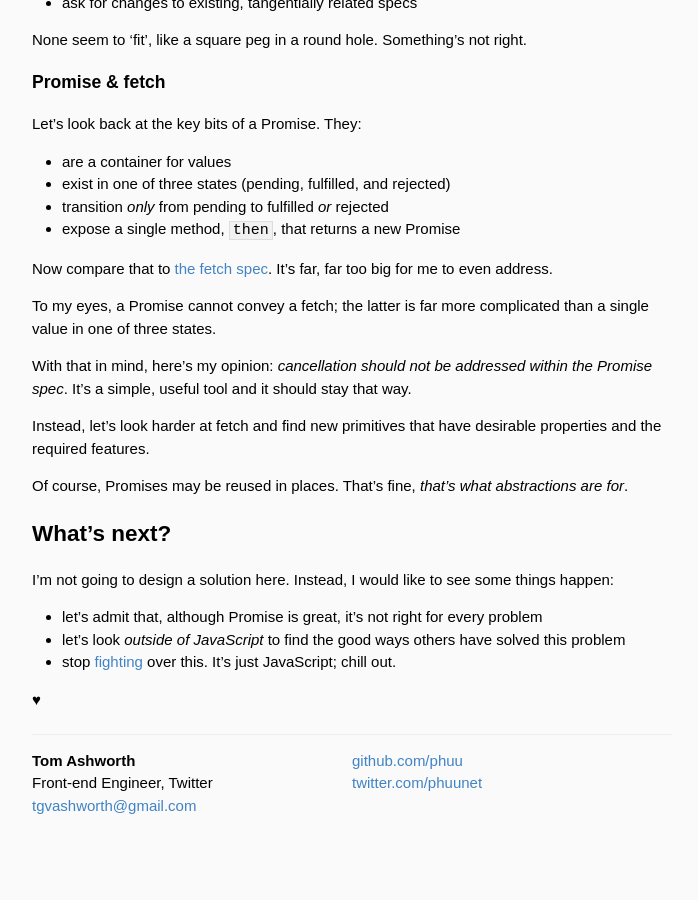
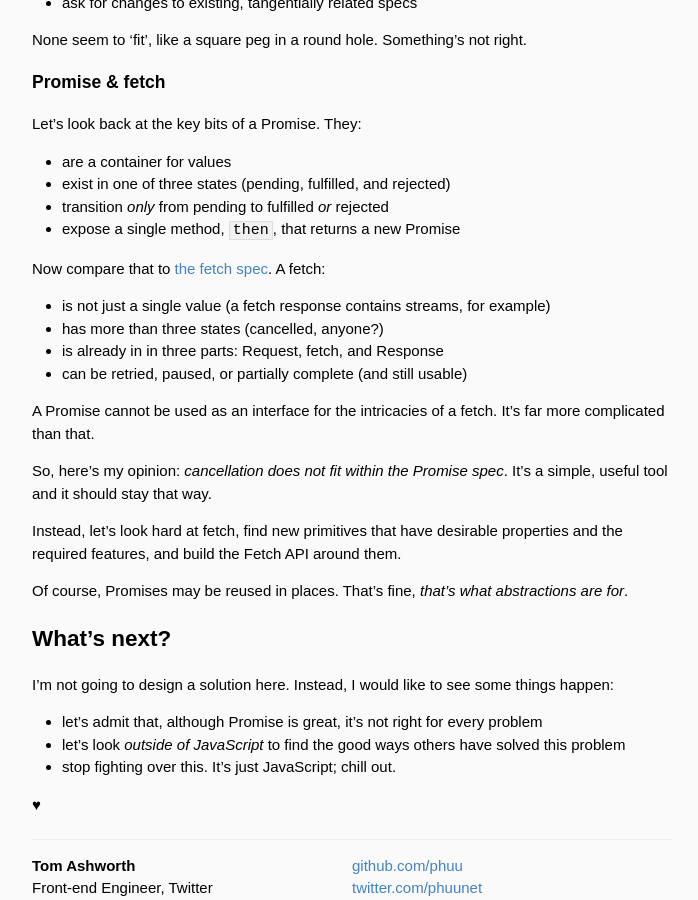
Before and after one commit to tgvashworth/tgvashworth.github.io, a Jekyll site: the page built from _posts/2015-11-25-promise-and-fetch.md, in a window 1280 px wide and 900 px high, scrolled down 1385 px. Shown: the whole window, without its empty margins (288-986 px from the left). Built offline with Jekyll 4.4.1, drawn with Linux system fonts in a browser that asks for light colours; some web fonts are replaced; Markdown is read by kramdown in place of the engine named in the settings; before the commit the page ends 2217 px from its top, so only the background shows below that.

Commit message:
more tweaks

```diff
--- a/_posts/2015-11-25-promise-and-fetch.md
+++ b/_posts/2015-11-25-promise-and-fetch.md
@@ -58,13 +58,18 @@ Let's look back at the key bits of a Promise. They:
 - transition *only* from pending to fulfilled *or* rejected
 - expose a single method, `then`, that returns a new Promise
 
-Now compare that to [the fetch spec][fetch-spec]. It's far, far too big for me to even address.
+Now compare that to [the fetch spec][fetch-spec]. A fetch:
 
-To my eyes, a Promise cannot convey a fetch; the latter is far more complicated than a single value in one of three states.
+- is not just a single value (a fetch response contains streams, for example)
+- has more than three states (cancelled, anyone?)
+- is already in in three parts: Request, fetch, and Response
+- can be retried, paused, or partially complete (and still usable)
 
-With that in mind, here's my opinion: *cancellation should not be addressed within the Promise spec*. It's a simple, useful tool and it should stay that way.
+A Promise cannot be used as an interface for the intricacies of a fetch. It's far more complicated than that.
 
-Instead, let's look harder at fetch and find new primitives that have desirable properties and the required features.
+So, here's my opinion: *cancellation does not fit within the Promise spec*. It's a simple, useful tool and it should stay that way.
+
+Instead, let's look hard at fetch, find new primitives that have desirable properties and the required features, and build the Fetch API around them.
 
 Of course, Promises may be reused in places. That's fine, *that's what abstractions are for*.
 
@@ -74,7 +79,7 @@ I'm not going to design a solution here. Instead, I would like to see some thing
 
 - let's admit that, although Promise is great, it's not right for every problem
 - let's look *outside of JavaScript* to find the good ways others have solved this problem
-- stop [fighting][fetch-spec] over this. It's just JavaScript; chill out.
+- stop fighting over this. It's just JavaScript; chill out.
 
 &hearts;
 
```
